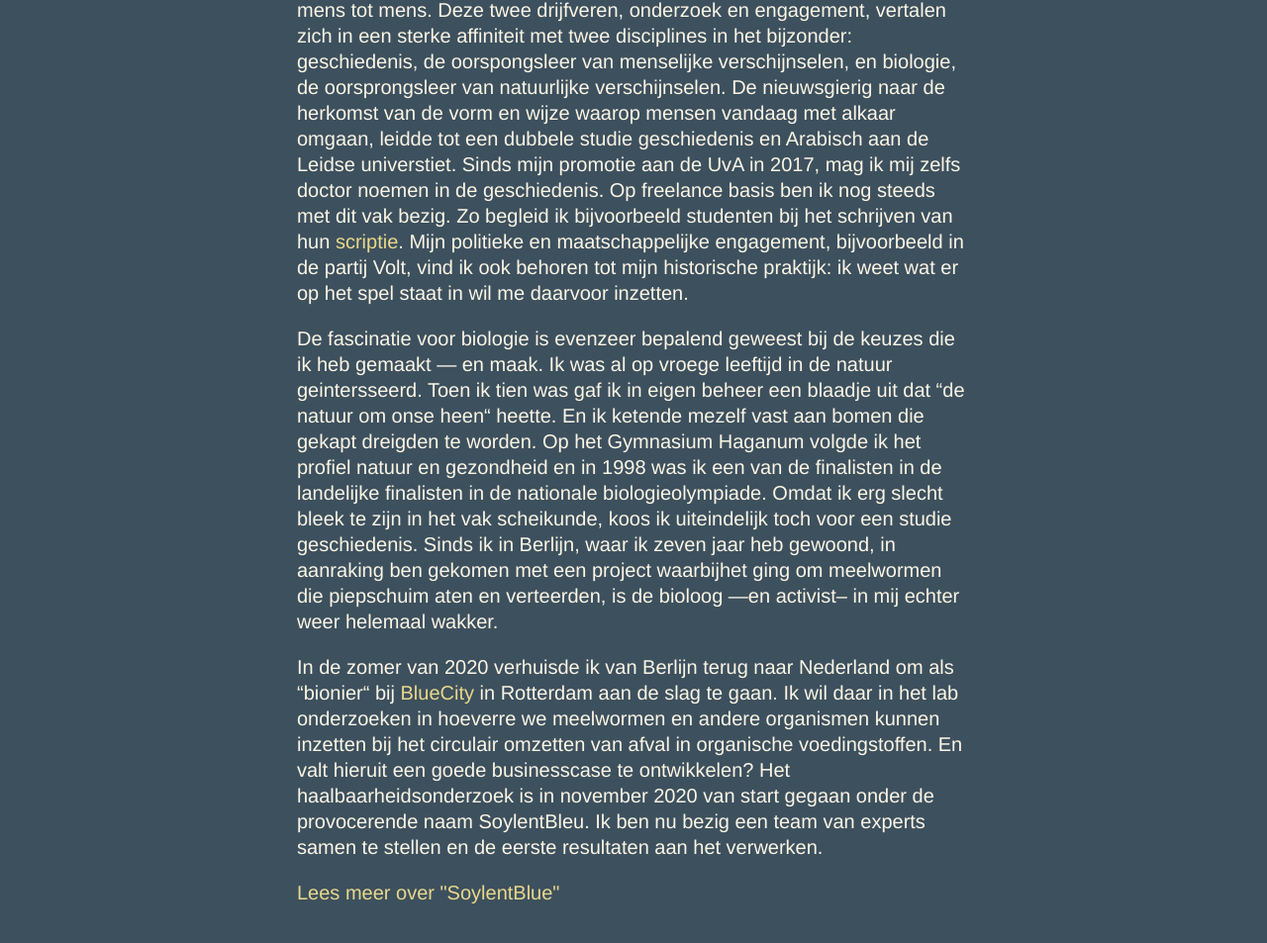
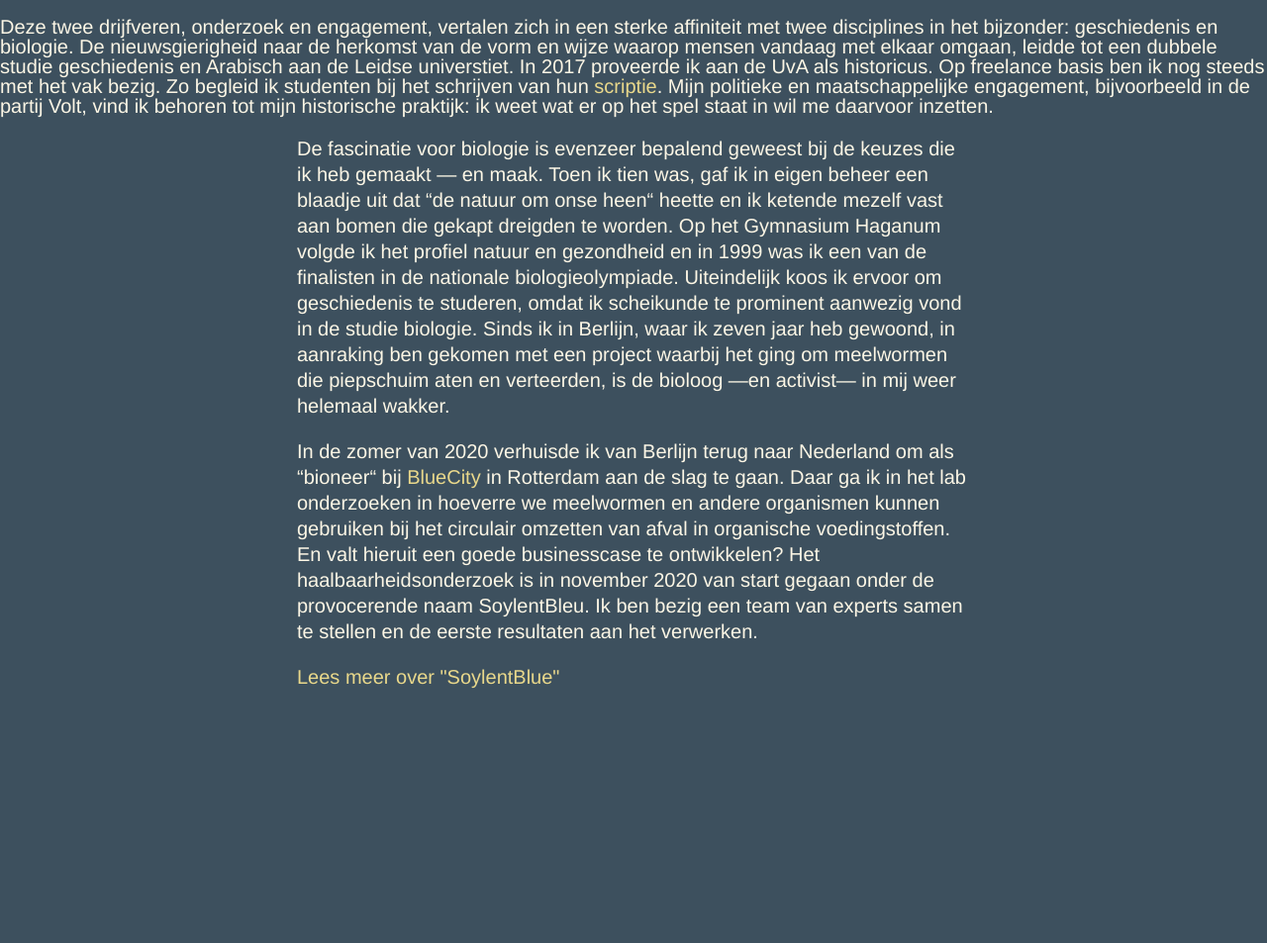
Before and after one commit to WillemFlinterman/willemflinterman.com, a plain HTML site: page index.html in a window 1280 px wide. Shown: the part 893-1846 px from the top of the page at 99% size. Drawn offline with Linux system fonts and the light colour scheme.

Commit message:
Update index.html

```diff
--- a/index.html
+++ b/index.html
@@ -12,7 +12,7 @@
 <body>
   <div id="container">
     <div id="head">
-      <p>Willem Flinterman<Br>historicus en bio-entrepreneur.
+      <p>Willem Flinterman<Br>historicus en bio-entrepreneur
       </p>
     </div>
 
@@ -23,35 +23,34 @@
         <img src="images/Willem_©JurreRompa_2O5A8835.jpeg" class='left'>Als je mij googelt, verschijnt er een
         lijst met de meest uiteenlopende hits. Van publieke pizza-ovens in Berlijn, tot meelwormen en artikelen over het kalifaat.
         Het zijn verschillende dingen die ik heb gedaan en doe, verschillende aspekten van mijn leven en professionele loopbaan.
-        Deze tekst over mijzelf is bedoeld om deze aspekten toe te lichten — om uit te leggen wat
-        ze verbindt en hoe ze hebben geleid to wat ik nu doe.</p>
+        Deze tekst over mijzelf is bedoeld om deze aspekten toe te lichten en uit te leggen wat
+        ze verbindt.</p>
 
       <p>De diversiteit van mijn professionele bestaan wordt bepaald en verenigd door twee persoonijke drijfveren, die voor mij
         onlosmakend met elkaar verbonden zijn: ten eerste een honger naar kennis over zaken in de wereld die ik mooi en belangrijk vind
-        en, ten tweede, de behoefte me voor deze zaken in te zetten — politiek, ecologisch of van mens tot mens.
+        en, ten tweede, de behoefte me voor deze zaken in te zetten — politiek, ecologisch of van mens tot mens.</p>
 
         Deze twee drijfveren, onderzoek en engagement, vertalen zich in een sterke affiniteit met
-        twee disciplines in het bijzonder: geschiedenis, de oorspongsleer van menselijke verschijnselen, en biologie,
-        de oorsprongsleer van natuurlijke verschijnselen. De nieuwsgierig naar de herkomst van de vorm en wijze waarop mensen
-        vandaag met alkaar omgaan, leidde tot een dubbele studie geschiedenis en Arabisch aan de Leidse universtiet. Sinds mijn
-        promotie aan de UvA in 2017, mag ik mij zelfs doctor noemen in de geschiedenis. Op freelance basis ben ik nog steeds met
-        dit vak bezig. Zo begleid ik bijvoorbeeld studenten bij het schrijven van hun <a href="https://www.topscriptie.nl/begeleider/willem-flintermann/"
-        target="_blank">scriptie</a>. Mijn politieke en maatschappelijke engagement, bijvoorbeeld in de partij Volt, vind ik ook
+        twee disciplines in het bijzonder: geschiedenis en biologie. De nieuwsgierigheid naar de herkomst van de vorm en wijze waarop mensen
+        vandaag met elkaar omgaan, leidde tot een dubbele studie geschiedenis en Arabisch aan de Leidse universtiet. In 2017 proveerde ik
+        aan de UvA als historicus. Op freelance basis ben ik nog steeds met het vak bezig. Zo begleid ik studenten bij
+        het schrijven van hun <a href="https://www.topscriptie.nl/begeleider/willem-flintermann/"
+        target="_blank">scriptie</a>. Mijn politieke en maatschappelijke engagement, bijvoorbeeld in de partij Volt, vind ik
         behoren tot mijn historische praktijk: ik weet wat er op het spel staat in wil me daarvoor inzetten.</p>
 
-      <p>De fascinatie voor biologie is evenzeer bepalend geweest bij de keuzes die ik heb gemaakt — en maak. Ik was al op vroege leeftijd
-        in de natuur geintersseerd. Toen ik tien was gaf ik in eigen beheer een blaadje uit dat “de natuur om onse heen“ heette. En ik ketende
+      <p>De fascinatie voor biologie is evenzeer bepalend geweest bij de keuzes die ik heb gemaakt — en maak. Toen ik tien was,
+        gaf ik in eigen beheer een blaadje uit dat “de natuur om onse heen“ heette en ik ketende
         mezelf vast aan bomen die gekapt dreigden te worden. Op het Gymnasium Haganum volgde ik het profiel natuur en gezondheid en
-        in 1998 was ik een van de finalisten in de landelijke finalisten in de nationale biologieolympiade.
-        Omdat ik erg slecht bleek te zijn in het vak scheikunde, koos ik uiteindelijk toch voor een studie geschiedenis.
-        Sinds ik in Berlijn, waar ik zeven jaar heb gewoond, in aanraking ben gekomen met een project waarbijhet ging om
-        meelwormen die piepschuim aten en verteerden, is de bioloog —en activist– in mij echter weer helemaal wakker.</p>
+        in 1999 was ik een van de finalisten in de nationale biologieolympiade.
+        Uiteindelijk koos ik ervoor om geschiedenis te studeren, omdat ik scheikunde te prominent aanwezig vond in de studie biologie.
+        Sinds ik in Berlijn, waar ik zeven jaar heb gewoond, in aanraking ben gekomen met een project waarbij het ging om
+        meelwormen die piepschuim aten en verteerden, is de bioloog —en activist— in mij weer helemaal wakker.</p>
 
-       <p>In de zomer van 2020 verhuisde ik van Berlijn terug naar Nederland om als “bionier“ bij <a href="https://www.bluecitylab.nl/our-bioneers/"
-        target="_blank">BlueCity</a> in Rotterdam aan de slag te gaan. Ik wil daar in het lab onderzoeken in hoeverre we meelwormen en
-        andere organismen kunnen inzetten bij het circulair omzetten van afval in organische
+       <p>In de zomer van 2020 verhuisde ik van Berlijn terug naar Nederland om als “bioneer“ bij <a href="https://www.bluecitylab.nl/our-bioneers/"
+        target="_blank">BlueCity</a> in Rotterdam aan de slag te gaan. Daar ga ik in het lab onderzoeken in hoeverre we meelwormen en
+        andere organismen kunnen gebruiken bij het circulair omzetten van afval in organische
         voedingstoffen. En valt hieruit een goede businesscase te ontwikkelen? Het haalbaarheidsonderzoek is in
-        november 2020 van start gegaan onder de provocerende naam SoylentBleu. Ik ben nu bezig
+        november 2020 van start gegaan onder de provocerende naam SoylentBleu. Ik ben bezig
         een team van experts samen te stellen en de eerste resultaten aan het verwerken. </p>
 
 
```
